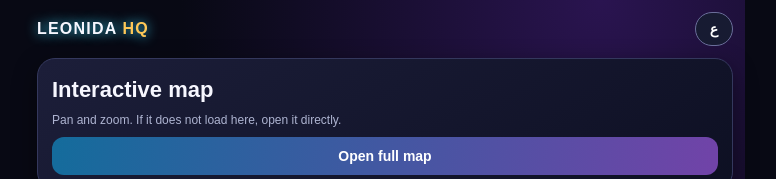
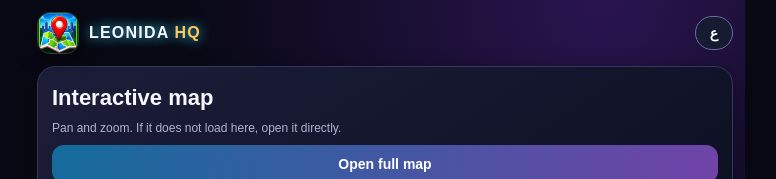
Before and after one commit to ha0580389-create/LEONIDA-HQ., a plain HTML site: page 05_Interactive_Map.html in a window 1280 px wide. Shown: the top 179 px of the page, without its empty margins (255-1031 px from the left). Drawn offline with Linux system fonts and the light colour scheme.

Commit message:
Show original section icon in 05_Interactive_Map.html

```diff
--- a/05_Interactive_Map.html
+++ b/05_Interactive_Map.html
@@ -20,7 +20,7 @@ input,textarea,select{width:100%;background:#090f20;color:#fff;border:1px solid
 .item{padding:10px 0;border-top:1px solid #2c3150;display:flex;align-items:center;gap:10px}.item:first-child{border-top:0}.item small{margin-inline-start:auto;color:var(--gold)}
 .small-note{font-size:11px;color:var(--muted);line-height:1.45;margin-top:8px}
 @media(min-width:700px){body{max-width:720px;margin:auto}}
-</style>
+.module-icon{width:42px;height:42px;flex:none;object-fit:cover;border-radius:13px;border:1px solid rgba(255,255,255,.2);box-shadow:0 5px 18px #0008}.top{gap:10px}.brand{flex:1;min-width:0}</style>
 <script>
 (function(){
  const KEY='LEONIDA_HQ_LANGUAGE';
@@ -42,7 +42,7 @@ input,textarea,select{width:100%;background:#090f20;color:#fff;border:1px solid
 </script>
 </head>
 <body>
-<div class="top"><div class="brand">LEONIDA <span style="color:#ffc857">HQ</span></div><button id="languageToggle" class="lang" type="button">ع</button></div>
+<div class="top"><img class="module-icon" src="assets/icons/05_Interactive_Map.webp" alt=""><div class="brand">LEONIDA <span style="color:#ffc857">HQ</span></div><button id="languageToggle" class="lang" type="button">ع</button></div>
 <section class="panel"><h1 data-ar="الخريطة التفاعلية" data-en="Interactive map">Interactive map</h1><p class="muted" data-ar="حرّك الخريطة وكبّرها. لو لم تظهر، افتحها مباشرة." data-en="Pan and zoom. If it does not load here, open it directly.">Pan and zoom. If it does not load here, open it directly.</p><a class="btn full" href="https://sixintelhq.com/map" target="_blank" rel="noopener" data-ar="فتح الخريطة كاملة" data-en="Open full map">Open full map</a></section>
 <div style="height:68vh;min-height:420px;max-height:680px;overflow:hidden;border-radius:16px;border:1px solid #515a85;background:#090f20"><iframe src="https://sixintelhq.com/embed" title="GTA VI interactive map" loading="lazy" allowfullscreen style="width:100%;height:100%;border:0"></iframe></div>
 <section class="panel"><p class="small-note"><span data-ar="خريطة Six Intel HQ غير رسمية؛ حقوق خريطة Rockstar وأسماء المواقع تعود لأصحابها." data-en="Unofficial Six Intel HQ map; Rockstar map artwork and community place-name data remain credited to their owners (CC BY 4.0 where applicable).">Unofficial Six Intel HQ map; Rockstar map artwork and community place-name data remain credited to their owners (CC BY 4.0 where applicable).</span> <a href="https://sixintelhq.com/map" target="_blank" rel="noopener">Six Intel HQ</a></p><a class="btn full alt" href="https://vice-map.com/map" target="_blank" rel="noopener" data-ar="خريطة بديلة" data-en="Alternative map">Alternative map</a><a class="btn full alt" href="https://www.gtabase.com/gta-6/map/" target="_blank" rel="noopener" data-ar="خريطة GTABase" data-en="GTABase map">GTABase map</a></section>
```
